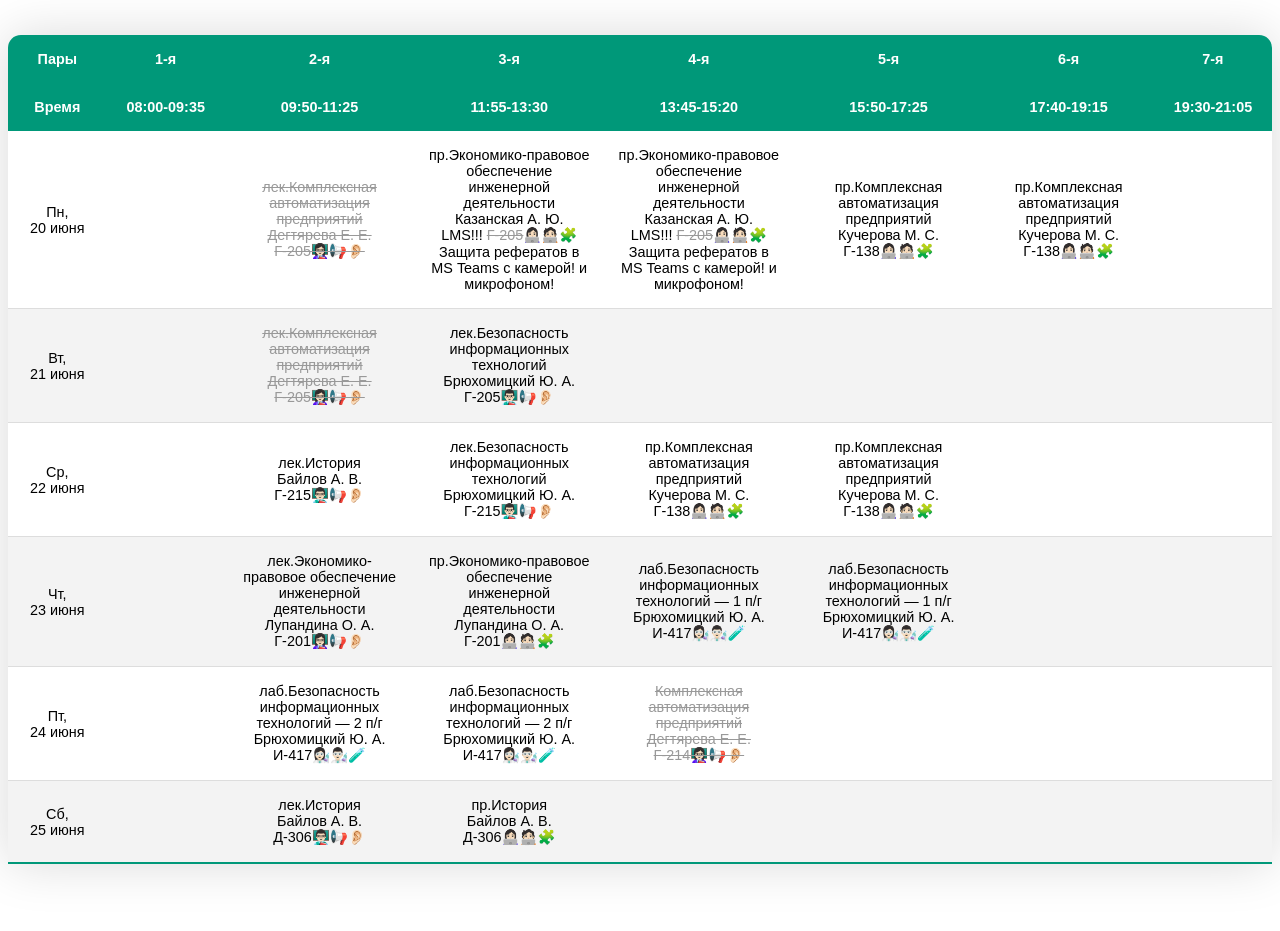
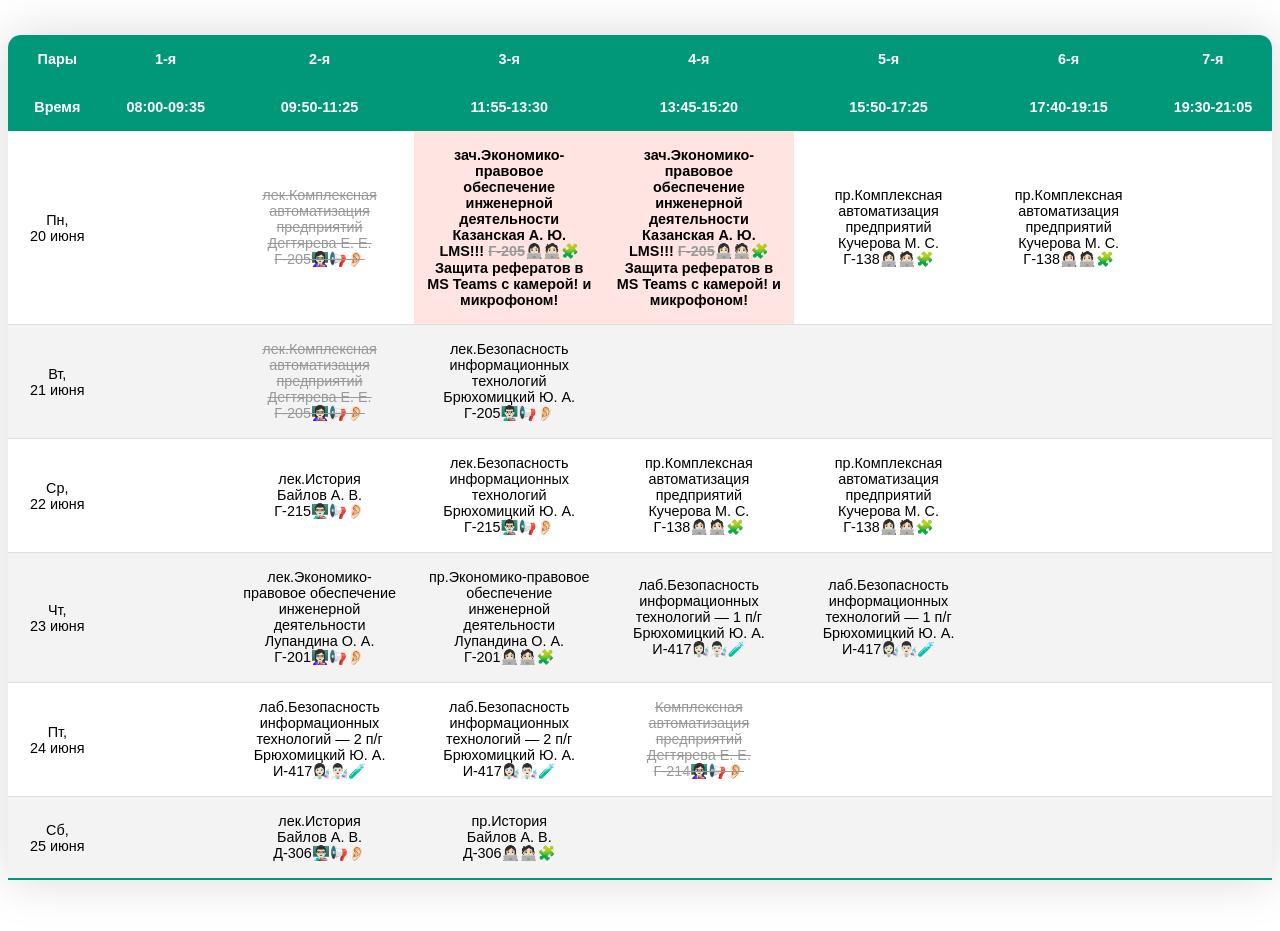
Before and after one commit to ictisrulez/schedule, a plain HTML site: page index.html in a window 1280 px wide. Shown: the part 1180-2111 px from the top of the page. Drawn offline with Linux system fonts and the light colour scheme.

Commit message:
Update index.html

```diff
--- a/index.html
+++ b/index.html
@@ -135,8 +135,8 @@
 <td>Пн, 20&nbsp;июня</td>
 <td></td>
 <td class="canceled">лек.Комплексная автоматизация предприятий<br>Дегтярева&nbsp;Е.&nbsp;Е.<br>Г-205👩🏻‍🏫📢👂🏻</td>
-<td>пр.Экономико-правовое обеспечение инженерной деятельности<br>Казанская&nbsp;А.&nbsp;Ю.<br>LMS!!! <span class="canceled">Г-205</span>👩🏻‍💻🧑🏻‍💻🧩<br>Защита рефератов в MS&nbspTeams с камерой! и микрофоном!</td>
-<td>пр.Экономико-правовое обеспечение инженерной деятельности<br>Казанская&nbsp;А.&nbsp;Ю.<br>LMS!!! <span class="canceled">Г-205</span>👩🏻‍💻🧑🏻‍💻🧩<br>Защита рефератов в MS&nbspTeams с камерой! и микрофоном!</td>
+<td class="exam">зач.Экономико-правовое обеспечение инженерной деятельности<br>Казанская&nbsp;А.&nbsp;Ю.<br>LMS!!! <span class="canceled">Г-205</span>👩🏻‍💻🧑🏻‍💻🧩<br>Защита рефератов в MS&nbspTeams с камерой! и микрофоном!</td>
+<td class="exam">зач.Экономико-правовое обеспечение инженерной деятельности<br>Казанская&nbsp;А.&nbsp;Ю.<br>LMS!!! <span class="canceled">Г-205</span>👩🏻‍💻🧑🏻‍💻🧩<br>Защита рефератов в MS&nbspTeams с камерой! и микрофоном!</td>
 <td>пр.Комплексная автоматизация предприятий<br>Кучерова&nbsp;М.&nbsp;С.<br>Г-138👩🏻‍💻🧑🏻‍💻🧩</td>
 <td>пр.Комплексная автоматизация предприятий<br>Кучерова&nbsp;М.&nbsp;С.<br>Г-138👩🏻‍💻🧑🏻‍💻🧩</td>
 <td></td>
@@ -432,7 +432,7 @@ details {
   border: 2px solid red !important;
 }
 
-.schedule-table tbody .exam td, .schedule-table tbody .exam th {
+.schedule-table tbody .exam td, .schedule-table tbody .exam th, .schedule-table tbody td.exam {
   font-weight: bold;
   background-color: mistyrose;  /*#ffe4e1;*/
 }
```
